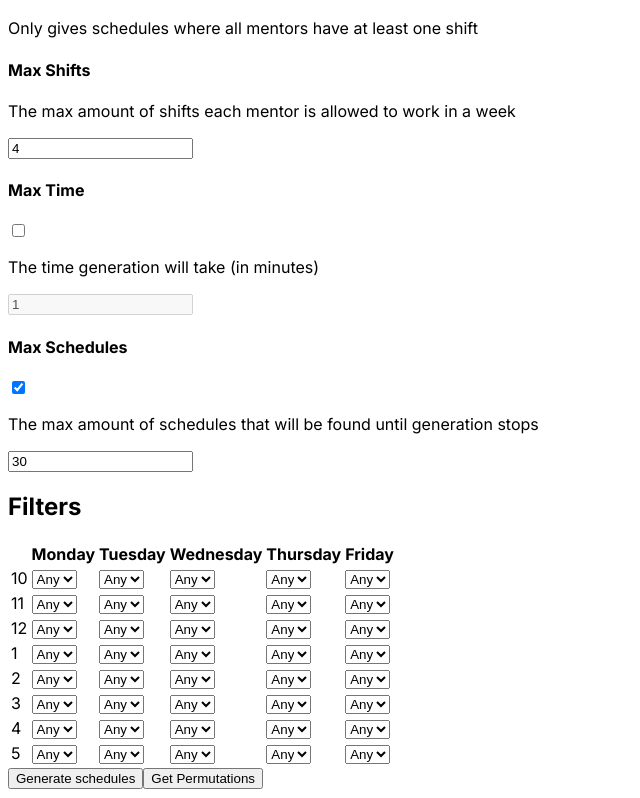
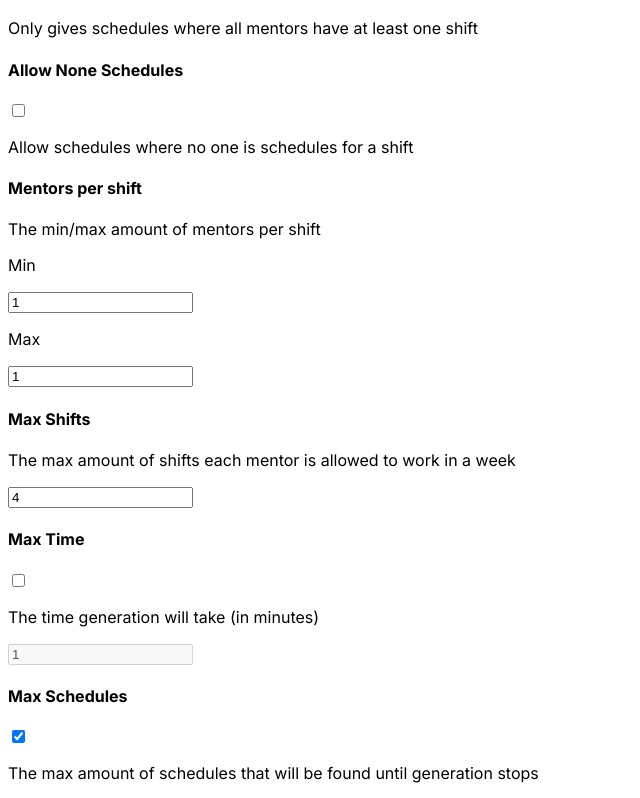
Before and after one commit to BlckHawker/Mentor-Schedule-Maker, a Next.js app: page /schedule/generate in a window 1280 px wide. Shown: the part 262-1060 px from the top of the page, without its empty margins (0-640 px from the left). Built offline with nearby package versions, Linux system fonts and the light colour scheme.

Commit message:
Add parameter to allow "None" as an option

```diff
--- a/src/components/GenerateSchedule.tsx
+++ b/src/components/GenerateSchedule.tsx
@@ -17,11 +17,14 @@ const GenerateSchedule = () => {
   const [elapsedTime, setElapsedTime] = useState(0);
   const [generatingSchedules, setGeneratingSchedules] = useState(false);
   const [forceAllMentorsBoolean, setForceAllMentorsBoolean] = useState(true);
+  const [allowNoneSchedules, setAllowNoneSchedules] = useState(false);
   const [maxTimeBoolean, setMaxTimeBoolean] = useState(false);
   const [maxSchedulesBoolean, setMaxSchedulesBoolean] = useState(true);
   const [maxTimeString, setMaxTimeString] = useState("1");
   const [maxSchedulesString, setMaxSchedulesString] = useState("30");
   const [maxShiftsString, setMaxShiftsString] = useState("4");
+  const [minMentors, setMinMentors] = useState("1");
+  const [maxMentors, setMaxMentors] = useState("1");
   const [isLoading, setIsLoading] = useState(false);
   const [savedMentors, setSavedMentors] = useState<MentorInterface[]>([]);
   const [savedMentorNames, setSavedMentorNames] = useState<string[]>([]);
@@ -72,6 +75,15 @@ const GenerateSchedule = () => {
       <h4>Force All Mentors</h4>
       <input type="checkbox" checked={forceAllMentorsBoolean} onChange={(e) => setForceAllMentorsBoolean(e.target.checked)} />
       <p>Only gives schedules where all mentors have at least one shift</p>
+      <h4>Allow None Schedules</h4>
+      <input type="checkbox" checked={allowNoneSchedules} onChange={(e) => setAllowNoneSchedules(e.target.checked)} />
+      <p>Allow schedules where no one is schedules for a shift</p>
+      <h4>Mentors per shift</h4>
+      <p>The min/max amount of mentors per shift</p>
+      <p>Min</p>
+      <input type="text" value={minMentors} onChange={(e) => setMinMentors(e.target.value)} />
+      <p>Max</p>
+      <input type="text" value={maxMentors} onChange={(e) => setMaxMentors(e.target.value)} />
       <h4>Max Shifts</h4>
       <p>The max amount of shifts each mentor is allowed to work in a week</p>
       <input type="text" value={maxShiftsString} onChange={(e) => setMaxShiftsString(e.target.value)}></input>
@@ -110,7 +122,6 @@ const GenerateSchedule = () => {
       <button disabled={generatingSchedules} onClick={() => generateSchedules()}>
         Generate schedules
       </button>
-      <button onClick={() => getAllSchedules()}>Get Permutations</button>
       {generatingSchedules && (
         <div>
           <p>Generating Schedules...{formatTime(elapsedTime)}</p>
@@ -146,9 +157,20 @@ const GenerateSchedule = () => {
       return;
     }
 
-    //todo: remove this once combination is implemented
-    if (forceAllMentorsBoolean && savedMentorNames.length > 40) {
-      setWarningText(`Impossible to have ${savedMentorNames.length} mentors have at least one shift`);
+    const minMentorsNumber = parseInt(minMentors);
+    if (Number.isNaN(minMentorsNumber) || minMentorsNumber < 1) {
+      setWarningText('"Min Mentors per shift" needs to be a number greater than 0');
+      return;
+    }
+
+    const maxMentorsNumber = parseInt(maxMentors);
+    if (Number.isNaN(maxMentorsNumber) || maxMentorsNumber < 1) {
+      setWarningText('"Max Mentors per shift" needs to be a number greater than 0');
+      return;
+    }
+
+    if (minMentorsNumber > maxMentorsNumber) {
+      setWarningText('"Min Mentors per shift" needs to be a number less than "Max Mentors per shift"');
       return;
     }
 
@@ -176,11 +198,10 @@ const GenerateSchedule = () => {
 
     for (const day of days) {
       await new Promise((r) => setTimeout(r, pauseTime));
-      let possibilities = getDayShifts(day, maxShiftsNumber);
-      possibilities = findLeastNoneShifts(possibilities);
-      possibilities = applyCustomFilters(possibilities, day, filters);
-      allDayPossibilities[day] = possibilities;
+      allDayPossibilities[day] = getAllDayPossibilities(day, filters, maxShiftsNumber, minMentorsNumber, maxMentorsNumber);
+
     }
+    console.log(allDayPossibilities["Monday"]);
 
     //the length of all possibilities multiplied together
     const expectedResultNumber = Object.values(allDayPossibilities).reduce((preVal, possibilities) => preVal * possibilities.length, 1);
@@ -271,50 +292,6 @@ const GenerateSchedule = () => {
     return str.trim();
   }
 
-  //get all the shifts for a specific day
-  function getDayShifts(specifiedDay: string, maxShiftsNumber: number): Day[] {
-    if (savedMentors === undefined) {
-      setWarningText(`There was an error getting day shifts for ${specifiedDay}`);
-      return [];
-    }
-
-    const allAvailableMentors: { [key: string]: string[] } = {};
-
-    for (const time of times) {
-      const timeShift = getAllTimeShifts(specifiedDay, times.indexOf(time));
-      console.log(timeShift);
-      // Todo: refactor this so in the rare case this does happen, make it so this error is handled
-      if (timeShift === undefined) {
-        console.log("A problem occurred");
-        return [];
-      }
-      allAvailableMentors[time] = timeShift;
-    }
-
-    // All of the possible ways to configure a day (assumes having 1 mentor per shift)
-    const allDayPossibilities: Day[] = [];
-
-    function getAllDayPossibilities(timeIndex: number, currentDaySchedule: any) {
-      //base case 5pm has been processed
-      if (timeIndex >= times.length) {
-        const names = Object.values(currentDaySchedule).flatMap((arr) => arr) as unknown as string[];
-        if (!exceedHourLimit(names, maxShiftsNumber)) {
-          allDayPossibilities.push(currentDaySchedule);
-        }
-        return currentDaySchedule;
-      }
-
-      const time = times[timeIndex];
-      for (const shift of allAvailableMentors[time]) {
-        const newSchedule = { ...currentDaySchedule, [time]: [shift] };
-        getAllDayPossibilities(timeIndex + 1, newSchedule);
-      }
-    }
-
-    getAllDayPossibilities(0, {});
-    return allDayPossibilities;
-  }
-
   //get all the people who can work a specific shift on a specific day and time
   function getAllTimeShifts(specifiedDay: string, index: number): string[] {
     if (savedMentors === undefined) {
@@ -322,8 +299,8 @@ const GenerateSchedule = () => {
       return [];
     }
 
-    //automatically assume that nobody working the shift is an option
-    const shifts = ["None"];
+    //todo find a better name for this variable besides "shifts"
+    const shifts = [] as string[];
 
     //assume one mentor is working the shift
     savedMentors.forEach((m) => {
@@ -333,6 +310,9 @@ const GenerateSchedule = () => {
         }
       });
     });
+
+    //in case nobody is working that shift
+    shifts.push("None")
 
     return shifts;
   }
@@ -422,137 +402,12 @@ const GenerateSchedule = () => {
     return maxSchedulesBoolean && scheduleCount >= maxScheduleNumber;
   }
 
-  function getAllSchedules() {
-    //todo get the parameter from the user
-    const maxShifts = 4;
-    const maxSchedules = 1;
-    // const filters: FilterInterface[] = [];
-
-    //dummy filters just so I don't have set the drop downs every time
-    const filters: FilterInterface[] = [
-        {selectedMentor: "Cooper Mistishin", selectedDay: "Monday", selectedTime: "10"},
-        {selectedMentor: "Cooper Mistishin", selectedDay: "Monday", selectedTime: "11"},
-        {selectedMentor: "Abigail Cawley", selectedDay: "Monday", selectedTime: "12"},
-        {selectedMentor: "Anthony", selectedDay: "Monday", selectedTime: "1"},
-        {selectedMentor: "Cooper Mistishin", selectedDay: "Monday", selectedTime: "2"},
-        {selectedMentor: "Cooper Mistishin", selectedDay: "Monday", selectedTime: "3"},
-        {selectedMentor: "Aneesh Bukya", selectedDay: "Monday", selectedTime: "4"},
-        {selectedMentor: "Abigail Cawley", selectedDay: "Monday", selectedTime: "5"},
-
-        {selectedMentor: "Max", selectedDay: "Tuesday", selectedTime: "10"},
-        {selectedMentor: "Tristen", selectedDay: "Tuesday", selectedTime: "11"},
-        {selectedMentor: "Andrew Lee", selectedDay: "Tuesday", selectedTime: "12"},
-        {selectedMentor: "Sylvia", selectedDay: "Tuesday", selectedTime: "1"},
-        {selectedMentor: "Anthony", selectedDay: "Tuesday", selectedTime: "2"},
-        {selectedMentor: "Ethan Ricker", selectedDay: "Tuesday", selectedTime: "3"},
-        {selectedMentor: "Andrew Lee", selectedDay: "Tuesday", selectedTime: "4"},
-        {selectedMentor: "Abigail Cawley", selectedDay: "Tuesday", selectedTime: "5"},
-
-        {selectedMentor: "Evan Kinsey", selectedDay: "Wednesday", selectedTime: "10"},
-        {selectedMentor: "Max", selectedDay: "Wednesday", selectedTime: "11"},
-        {selectedMentor: "Abigail Cawley", selectedDay: "Wednesday", selectedTime: "12"},
-        {selectedMentor: "Anthony", selectedDay: "Wednesday", selectedTime: "1"},
-        {selectedMentor: "Ethan Ricker", selectedDay: "Wednesday", selectedTime: "2"},
-        {selectedMentor: "Evan Kinsey", selectedDay: "Wednesday", selectedTime: "3"},
-        {selectedMentor: "Aneesh Bukya", selectedDay: "Wednesday", selectedTime: "4"},
-        {selectedMentor: "Aneesh Bukya", selectedDay: "Wednesday", selectedTime: "5"},
-
-        {selectedMentor: "Max", selectedDay: "Thursday", selectedTime: "10"},
-        {selectedMentor: "Tristen", selectedDay: "Thursday", selectedTime: "11"},
-        {selectedMentor: "Sylvia", selectedDay: "Thursday", selectedTime: "12"},
-        {selectedMentor: "Andrew Lee", selectedDay: "Thursday", selectedTime: "1"},
-        {selectedMentor: "Anthony", selectedDay: "Thursday", selectedTime: "2"},
-        {selectedMentor: "Brooklyn Furze", selectedDay: "Thursday", selectedTime: "3"},
-        {selectedMentor: "Brooklyn Furze", selectedDay: "Thursday", selectedTime: "4"},
-        {selectedMentor: "Brooklyn Furze", selectedDay: "Thursday", selectedTime: "5"},
-
-        {selectedMentor: "Evan Kinsey", selectedDay: "Friday", selectedTime: "10"},
-        {selectedMentor: "Max", selectedDay: "Friday", selectedTime: "11"},
-        {selectedMentor: "Ethan Ricker", selectedDay: "Friday", selectedTime: "12"},
-        {selectedMentor: "Hridiza", selectedDay: "Friday", selectedTime: "1"},
-        {selectedMentor: "Ryan Yocum", selectedDay: "Friday", selectedTime: "2"},
-        {selectedMentor: "Ethan Ricker", selectedDay: "Friday", selectedTime: "3"},
-        {selectedMentor: "Brooklyn Furze", selectedDay: "Friday", selectedTime: "4"},
-        {selectedMentor: "Jonah Edick", selectedDay: "Friday", selectedTime: "5"},
-    ];
-
-
-    for (const selectedDay of days) {
-      for (const selectedTime of times) {
-        const selectedMentor = (document.querySelector(`#${selectedDay}-${selectedTime}`) as HTMLInputElement).value;
-        if (selectedMentor !== "Any") {
-          filters.push({ selectedMentor, selectedDay, selectedTime });
-        }
-      }
-    }
-
-    const allDayPossibilities: { [key: string]: Day[] } = {};
-
-    for (let i = 0; i < days.length; i++) {
-      const day = days[i];
-      const filtersByDay = filters.filter((f) => f.selectedDay === day);
-      allDayPossibilities[day] = getAllDayPermutationsRecursion(day, filtersByDay);
-      console.log(allDayPossibilities[day])
-    }
-
-    const schedules: Schedule[] = [];
-
-    //todo if there are filters and any of the day possibilities are empty, say zero results are found
-
-    function generateSchedulesRecursion(dayIndex: number, currentSchedule: Schedule, scheduleNameList: string[]) {
-        //force to wait on Monday, Wednesday and Friday
-        // if (dayIndex % 2 == 0) {
-        //   await new Promise((r) => setTimeout(r, pauseTime));
-        // }
-
-        //base case: Friday has been processed
-        if (dayIndex >= days.length) {
-            console.log("base case met");
-          if (forceAllMentorsBoolean) {
-            const peopleCount = savedMentorNames.map((name) => itemCounter(scheduleNameList, name));
-            if (peopleCount.every((num) => num > 0)) {
-              schedules.push(currentSchedule);
-            }
-          } else {
-              schedules.push(currentSchedule);
-          }
-
-          setSchedulesFound(schedules.length);
-          return currentSchedule;
-        }
-
-        const day = days[dayIndex];
-        for (const shift of allDayPossibilities[day]) {
-          if (maxSchedulesExceeded(maxSchedules, schedules.length) || schedules.length >= maxSchedulesAllowed) {
-            break;
-          }
-
-          const shiftNames = Object.values(shift).flatMap((arr) => arr) as string[];
-          const newScheduleNameList = scheduleNameList.concat(shiftNames);
-
-          const newSchedule = { ...currentSchedule, [day]: shift };
-          //verify that nobody has worked more than the max amount of hours
-          if (exceedHourLimit(newScheduleNameList, maxShifts)) {
-                continue;
-          }
-
-          generateSchedulesRecursion(dayIndex + 1, newSchedule, newScheduleNameList);
-        }
-      }
-
-      generateSchedulesRecursion(0, {} as Schedule, [])
-
-    console.log(schedules);
-  }
-
-  function getAllDayPermutationsRecursion(day: string, filters: FilterInterface[]): Day[] {
+  function getAllDayPossibilities(day: string, filters: FilterInterface[], maxShift: number, minMentorPerShift: number, maxMentorPerShift: number): Day[] {
     //todo: get a better name for this interface
     interface DayNum {
-        day: Day,
-        count: number;
+      day: Day;
+      count: number;
     }
-    //todo replace the "max shift" parameter
-    const maxShift = 4;
     //todo make this a parameter at the top of the file
     const maxPossibilities = 1000000; //max # of day possibilities generated
     const allDayPossibilities: DayNum[] = [];
@@ -560,9 +415,8 @@ const GenerateSchedule = () => {
     const shiftPossibilities: { [key: string]: string[][] } = {};
 
     for (let i = 0; i < times.length; i++) {
-      //todo: replace [] with the filters for that specific day/time
       const filterByTime = filters.filter((f) => f.selectedTime === times[i]);
-      shiftPossibilities[times[i]] = getTotalCombination(day, i, filterByTime);
+      shiftPossibilities[times[i]] = getTotalCombination(day, i, filterByTime, minMentorPerShift, maxMentorPerShift);
     }
 
     //todo give this method a better name
@@ -570,7 +424,7 @@ const GenerateSchedule = () => {
       if (timeIndex >= times.length) {
         const names = Object.values(currentDaySchedule).flatMap((arr) => arr) as string[];
         if (!exceedHourLimit(names, maxShift)) {
-          allDayPossibilities.push({day: currentDaySchedule, count: getMaxNameCount(currentDaySchedule)});
+          allDayPossibilities.push({ day: currentDaySchedule, count: getMaxNameCount(currentDaySchedule) });
         }
         return currentDaySchedule;
       }
@@ -599,14 +453,10 @@ const GenerateSchedule = () => {
     }
 
     //sort the possibilities by the least peak "mentor count"
-    return allDayPossibilities.sort((a, b) => a.count - b.count).map(possibility => possibility.day);
+    return allDayPossibilities.sort((a, b) => a.count - b.count).map((possibility) => possibility.day);
   }
 
-  function getTotalCombination(day: string, index: number, filters: FilterInterface[]) {
-    //todo replace this with parameters from the user
-    const max = 3;
-    const min = 1;
-
+  function getTotalCombination(day: string, index: number, filters: FilterInterface[], min: number, max: number) {
     //get a list of the mentors
     const mentors = getAllTimeShifts(day, index);
     const results: string[][] = [];
@@ -624,7 +474,21 @@ const GenerateSchedule = () => {
       }
     }
 
-    return results;
+    const filteredResults = [];
+      for(const result of results) {
+        //only allow ["None"] if "allowNoneSchedules" is true
+        if(allowNoneSchedules && result.length == 1) {
+          filteredResults.push(result);
+          continue;
+        }
+
+        //remove results that have "None" as a mentor if they have a length more than 1
+        if(!result.includes("None")) {
+          filteredResults.push(result);
+        }
+      }
+
+    return filteredResults;
   }
 
   function getCombinations(array: string[], length: number): string[][] {
@@ -645,17 +509,7 @@ const GenerateSchedule = () => {
 
     generate([], 0);
 
-    // remove any arrays with "None"
-    const finalResults: string[][] = [];
-
-    for (const arr of result) {
-      if (arr.includes("None")) {
-        continue;
-      }
-
-      finalResults.push(arr);
-    }
-    return finalResults;
+    return result;
   }
 };
 
--- a/src/components/IndividualSchedule.tsx
+++ b/src/components/IndividualSchedule.tsx
@@ -47,8 +47,11 @@ function renderTimeBlock(schedule: Schedule, colorDictionary: any, day: keyof Sc
 
 
     if (mentors.length == 1) {
+        //colorObj should only be undefined iff the mentor name is "None"
         const colorObj = colorDictionary.find((obj: any) => obj.name === schedule[day][time][0]);
-        return <td key={day} style={{ backgroundColor: colorObj.color, color: colorObj.dark ? "white" : "black" }}>{mentors[0]}</td>
+        const backgroundColor = colorObj?.color ?? "white";
+        const color = colorObj?.dark ? "white" : "black";
+        return <td key={day} style={{ backgroundColor: backgroundColor, color: color }}>{mentors[0]}</td>
     }
 
     return <td key={day}>Not Implemented Yet</td>
```
